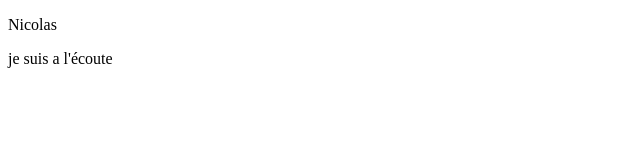
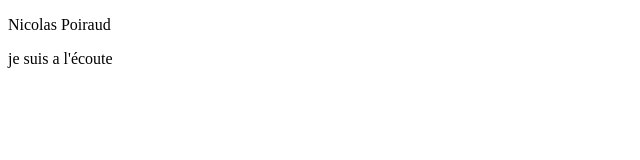
Before and after one commit to nicordo19/nicolas.github.io, a plain HTML site: page index.html in a window 1280 px wide. Shown: the full height of the page, 0-640 px from the left. Drawn offline with Linux system fonts and the light colour scheme.

Commit message:
modif <p>

```diff
--- a/index.html
+++ b/index.html
@@ -5,7 +5,7 @@
     <meta name="viewport" content="width=device-width, initial-scale=1.0">
     <title>Document</title>
 </head>
-<p>Nicolas</p>
+<p>Nicolas Poiraud</p>
 <p>je suis a l'écoute</p>
 <body>
 
```
